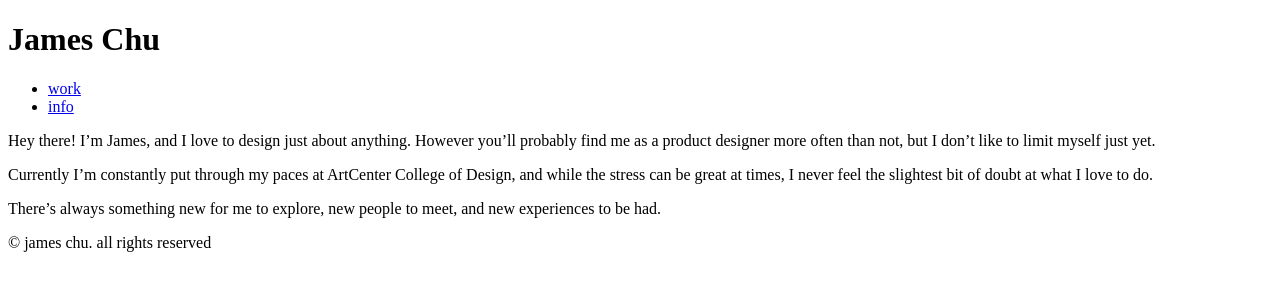
After one commit to jamescchu/jameschu-v4, a PHP site: template src/View/about.html.twig in a window 1280 px wide. The commit adds this page. Shown: the top 300 px of the page. Run offline with PHP 8.4, Linux system fonts and the light colour scheme; the template is opened without the code that fills it, so the values that code supplies are empty; some libraries are stand-ins or nearby versions.

Commit message:
Add about

```diff
--- a/src/Controller/SiteController.php
+++ b/src/Controller/SiteController.php
@@ -8,4 +8,9 @@ class SiteController extends Controller
     {
         $this->render('index.html.twig', []);
     }
+
+    public function about()
+    {
+        $this->render('about.html.twig', []);
+    }
 }
--- /dev/null
+++ b/src/View/about.html.twig
@@ -0,0 +1,13 @@
+{% extends 'base.html.twig' %}
+
+{% block content %}
+<p>
+  Hey there! I’m James, and I love to design just about anything. However you’ll probably find me as a product designer more often than not, but I don’t like to limit myself just yet.
+</p>
+<p>
+  Currently I’m constantly put through my paces at ArtCenter College of Design, and while the stress can be great at times, I never feel the slightest bit of doubt at what I love to do.
+</p>
+<p>
+  There’s always something new for me to explore, new people to meet, and new experiences to be had.
+</p>
+{% endblock %}
--- a/src/View/base.html.twig
+++ b/src/View/base.html.twig
@@ -23,7 +23,7 @@
     {% block nav %}
     <ul>
       <li><a href="#">work</a></li>
-      <li><a href="#">info</a></li>
+      <li><a href="/about">info</a></li>
     </ul>
     {% endblock %}
   </nav>
--- a/web/index.php
+++ b/web/index.php
@@ -13,4 +13,5 @@ $app->container->singleton('template', function () {
 
 // routes
 $app->get('/', [new \App\Controller\SiteController($app), 'index'])->setName('home');
+$app->get('/about', [new \App\Controller\SiteController($app), 'about'])->setName('about');
 $app->run();
```
